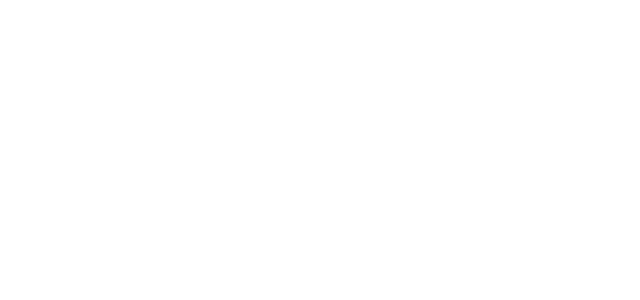
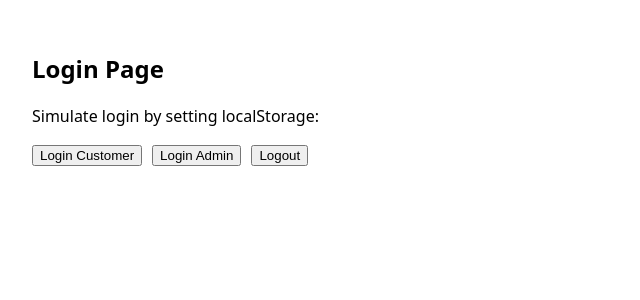
Before and after one commit to Emre-KMZ/48004-frontend, a React (Vite) app: page /login in a window 1280 px wide. Before the commit this address had no page. Shown: the top 300 px of the page, without its empty margins (0-640 px from the left). Built offline with nearby package versions, Linux system fonts and the light colour scheme.

Commit message:
Global Security Filtering

```diff
--- a/src/App.jsx
+++ b/src/App.jsx
@@ -1,6 +1,27 @@
 import { BrowserRouter, Routes, Route, Link } from "react-router-dom";
 import BackendHealth from "./pages/BackendHealth";
 import DBHealth from "./pages/DBHealth";
+import ProtectedRoute from "./components/ProtectedRoute";
+
+function LoginPlaceholder() {
+  return (
+    <div>
+      <h2>Login Page</h2>
+      <p>Simulate login by setting localStorage:</p>
+      <button onClick={() => { localStorage.setItem('token', 'fake-jwt'); localStorage.setItem('role', 'Customer'); window.location.href='/'; }}>Login Customer</button>
+      <button onClick={() => { localStorage.setItem('token', 'fake-jwt'); localStorage.setItem('role', 'Admin'); window.location.href='/'; }} style={{marginLeft: 10}}>Login Admin</button>
+      <button onClick={() => { localStorage.clear(); window.location.href='/'; }} style={{marginLeft: 10}}>Logout</button>
+    </div>
+  );
+}
+
+function UnauthorizedPlaceholder() {
+  return <div><h2>403 - Unauthorized</h2><p>You do not have permission to view this page.</p><Link to="/">Go Home</Link></div>;
+}
+
+function AdminDashboardPlaceholder() {
+  return <div><h2>Admin Dashboard</h2><p>Secure area! Only admins can see this.</p><Link to="/">Go Home</Link></div>;
+}
 
 export default function App() {
   return (
@@ -14,11 +35,23 @@
               <nav style={{ display: 'flex', gap: '1rem', marginTop: '1rem' }}>
                 <Link to="/backend-healthcheck" style={{ padding: '0.5rem 1rem', background: '#eee', textDecoration: 'none', color: '#333', borderRadius: '4px' }}>Backend Healthcheck</Link>
                 <Link to="/db-healthcheck" style={{ padding: '0.5rem 1rem', background: '#eee', textDecoration: 'none', color: '#333', borderRadius: '4px' }}>DB Healthcheck</Link>
+                <Link to="/admin" style={{ padding: '0.5rem 1rem', background: '#ffcccc', textDecoration: 'none', color: '#333', borderRadius: '4px' }}>Admin Dashboard (Protected)</Link>
+                <Link to="/login" style={{ padding: '0.5rem 1rem', background: '#cceeff', textDecoration: 'none', color: '#333', borderRadius: '4px' }}>Login</Link>
               </nav>
             </>
           } />
+
+          {/* Public Routes */}
+          <Route path="/login" element={<LoginPlaceholder />} />
+          <Route path="/unauthorized" element={<UnauthorizedPlaceholder />} />
           <Route path="/backend-healthcheck" element={<BackendHealth />} />
           <Route path="/db-healthcheck" element={<DBHealth />} />
+
+          {/* Protected Routes (Admin Only) */}
+          <Route element={<ProtectedRoute allowedRoles={['Admin']} />}>
+            <Route path="/admin" element={<AdminDashboardPlaceholder />} />
+          </Route>
+
         </Routes>
       </main>
     </BrowserRouter>
--- /dev/null
+++ b/src/components/ProtectedRoute.jsx
@@ -0,0 +1,21 @@
+import { Navigate, Outlet } from 'react-router-dom';
+
+const ProtectedRoute = ({ allowedRoles = [] }) => {
+  const token = localStorage.getItem('token');
+  const role = localStorage.getItem('role') || 'Customer'; // default fallback
+
+  if (!token) {
+    // User is not authenticated, redirect to login
+    return <Navigate to="/login" replace />;
+  }
+
+  if (allowedRoles.length > 0 && !allowedRoles.includes(role)) {
+    // User is authenticated but does not have the required role
+    return <Navigate to="/unauthorized" replace />;
+  }
+
+  // User is authenticated and authorized
+  return <Outlet />;
+};
+
+export default ProtectedRoute;
```
Also changed, not shown: 1 other file (tests, documents, lock files or other folders).
